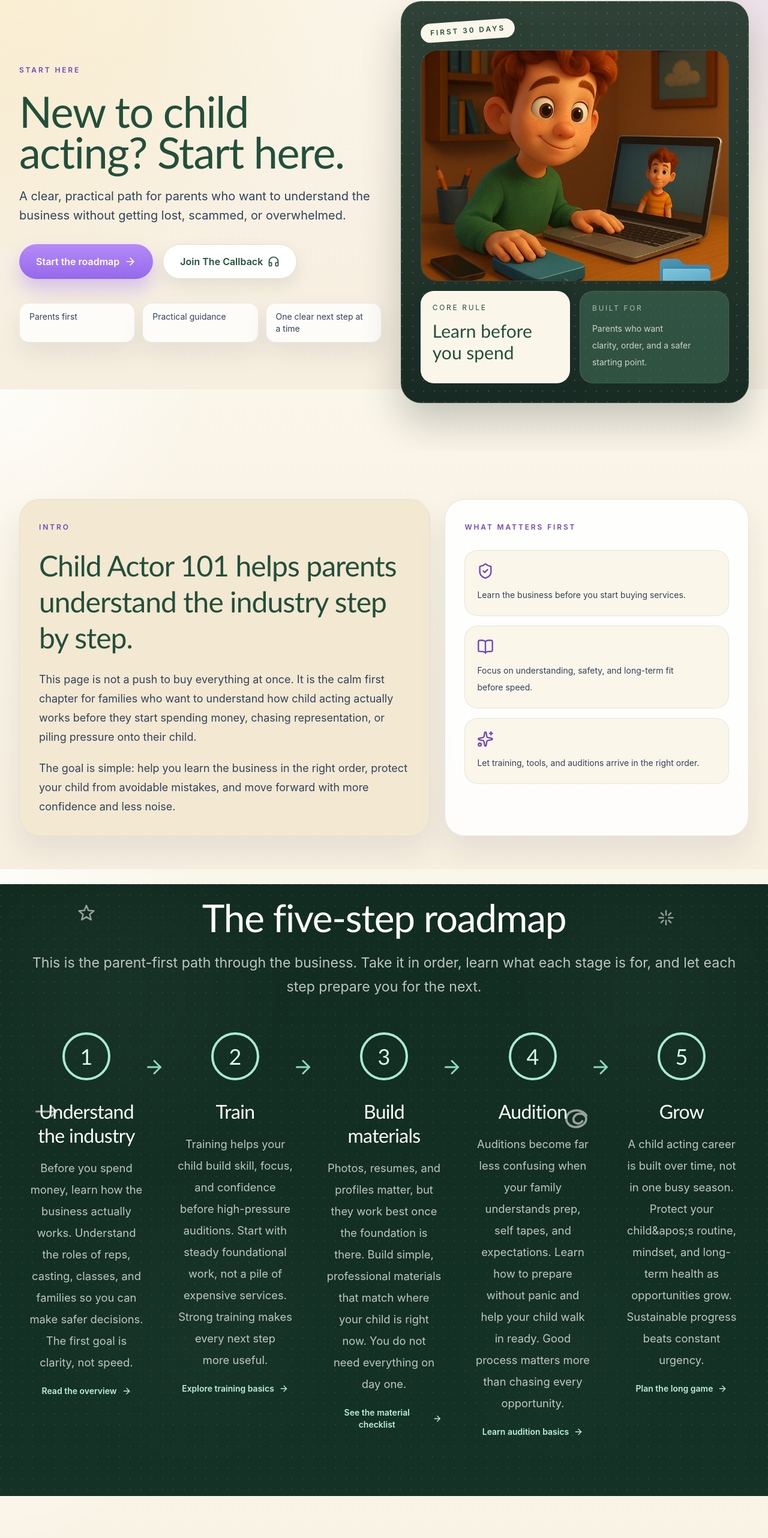
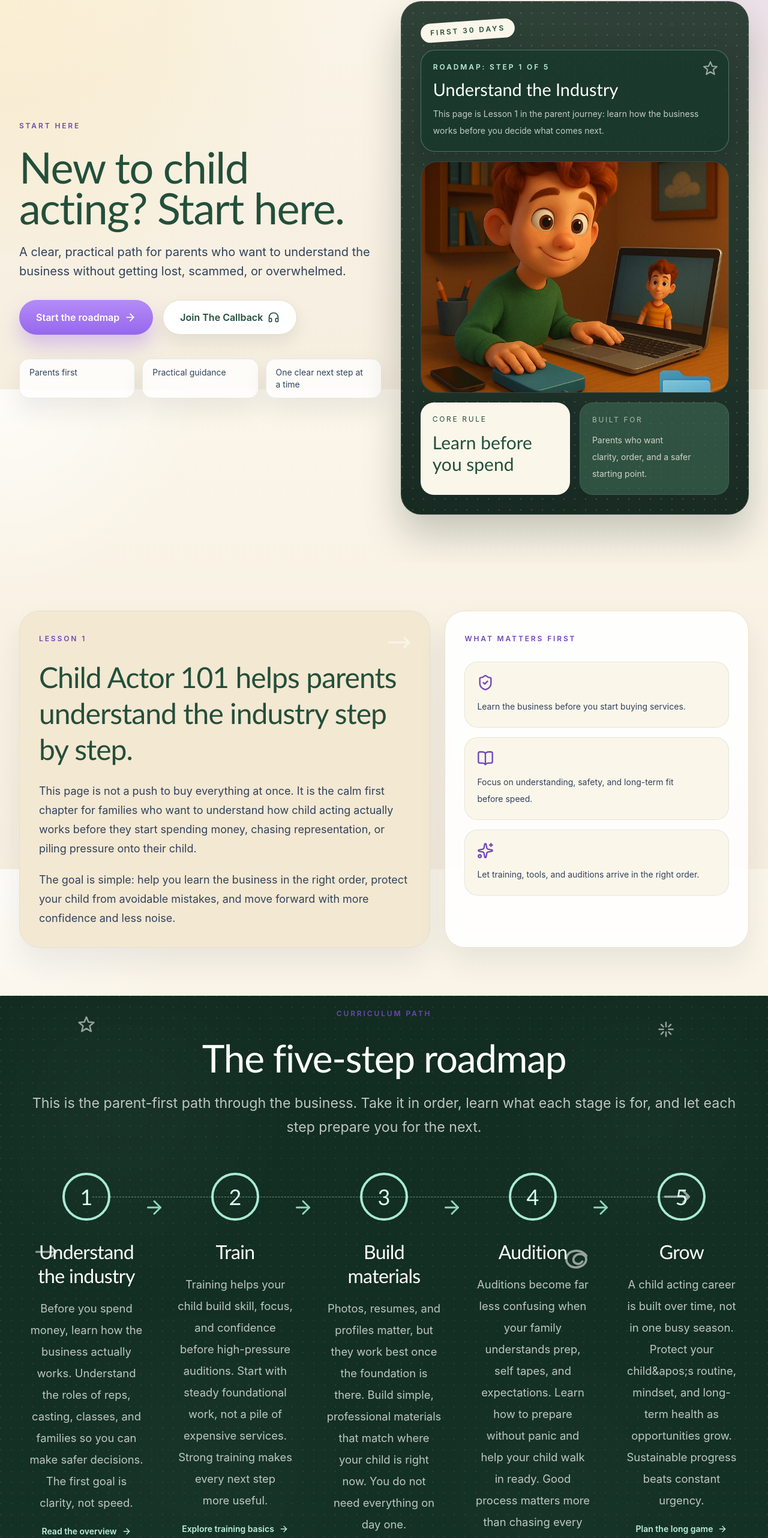
Before and after one commit to cor9/childactor101-site, a Next.js app: page /start-here in a window 1280 px wide. Shown: the part 151-2715 px from the top of the page at 60% size. Built offline with nearby package versions, Linux system fonts and the light colour scheme.

Commit message:
Refine Start Here onboarding experience

```diff
--- a/src/app/start-here/page.tsx
+++ b/src/app/start-here/page.tsx
@@ -8,6 +8,7 @@ import { LessonCard } from "@/components/content/LessonCard";
 import { Newsletter } from "@/components/content/Newsletter";
 import { JourneyTimeline } from "@/components/home/JourneyTimeline";
 import { PageHero } from "@/components/PageHero";
+import { ChalkDoodle } from "@/components/primitives/ChalkDoodle";
 import { SectionLabel } from "@/components/SectionLabel";
 import { images } from "@/content/images";
 
@@ -84,7 +85,7 @@ const firstReads = [
   },
 ];
 
-const guides = [
+const freeGuides = [
   {
     title: "Headshot Guide",
     description:
@@ -113,12 +114,22 @@ const guides = [
     href: "/guides/zoom-callback-tips",
     eyebrow: "Free guide",
   },
+];
+
+const freeTools = [
   {
     title: "Resume101",
     description:
       "A focused tool for building a clean, professional actor resume once your child is ready to present materials clearly.",
     href: "/ecosystem#resume101",
-    eyebrow: "Tool",
+    eyebrow: "Free tool",
+  },
+  {
+    title: "Pages101",
+    description:
+      "A clean home base for actor materials when your family is ready to organize photos, resume, and links professionally.",
+    href: "/ecosystem#pages101",
+    eyebrow: "Career tool",
   },
 ];
 
@@ -208,6 +219,18 @@ export default function StartHerePage() {
           <div className="inline-flex rotate-[-4deg] rounded-full bg-paper px-4 py-2 text-xs font-semibold uppercase tracking-[0.24em] text-chalkboard shadow-soft">
             First 30 days
           </div>
+          <div className="relative rounded-[24px] border border-[#a8ead6]/35 bg-[#17382b]/78 px-5 py-5 text-chalk shadow-[0_18px_40px_rgba(8,23,19,0.2)]">
+            <ChalkDoodle variant="star" className="right-4 top-4 h-7 w-7 text-[#bcefdc]" />
+            <p className="text-xs font-semibold uppercase tracking-[0.24em] text-[#bcefdc]">
+              Roadmap: Step 1 of 5
+            </p>
+            <p className="mt-3 font-display text-[1.8rem] leading-tight text-white">
+              Understand the Industry
+            </p>
+            <p className="mt-2 text-sm leading-7 text-white/74">
+              This page is Lesson 1 in the parent journey: learn how the business works before you decide what comes next.
+            </p>
+          </div>
           <div className="overflow-hidden rounded-[28px] border border-chalk/10">
             <Image
               src={images.chapterGettingStarted.src}
@@ -241,8 +264,9 @@ export default function StartHerePage() {
 
       <section className="px-4 py-18 sm:px-6 lg:px-8 lg:py-20">
         <div className="mx-auto grid w-full max-w-7xl gap-6 lg:grid-cols-[1.15fr_0.85fr]">
-          <Card tone="warm">
-            <SectionLabel>Intro</SectionLabel>
+          <Card tone="warm" className="relative">
+            <ChalkDoodle variant="arrow-right" className="right-8 top-8 hidden h-10 w-10 text-purple/40 lg:block" />
+            <SectionLabel>Lesson 1</SectionLabel>
             <h2 className="mt-6 font-display text-4xl leading-tight text-chalkboard sm:text-5xl">
               Child Actor 101 helps parents understand the industry step by step.
             </h2>
@@ -259,7 +283,8 @@ export default function StartHerePage() {
             </p>
           </Card>
 
-          <Card className="bg-white/90">
+          <Card className="relative bg-white/90">
+            <ChalkDoodle variant="spark" className="right-7 top-7 hidden h-8 w-8 text-purple/35 lg:block" />
             <SectionLabel>What matters first</SectionLabel>
             <div className="mt-7 space-y-4">
               <div className="rounded-[22px] border border-chalkboard/10 bg-paper px-5 py-5">
@@ -287,14 +312,16 @@ export default function StartHerePage() {
 
       <JourneyTimeline
         id="roadmap"
+        label="Curriculum path"
         title="The five-step roadmap"
         description="This is the parent-first path through the business. Take it in order, learn what each stage is for, and let each step prepare you for the next."
+        showProgressLine
         steps={roadmapSteps}
       />
 
-      <section className="px-4 py-20 sm:px-6 lg:px-8">
+      <section id="first-lessons" className="px-4 py-20 sm:px-6 lg:px-8">
         <div className="mx-auto w-full max-w-7xl">
-          <SectionLabel>First things to read</SectionLabel>
+          <SectionLabel>First lessons</SectionLabel>
           <div className="mt-6 max-w-3xl">
             <h2 className="font-display text-4xl leading-tight text-chalkboard sm:text-5xl">
               Start with the lessons that reduce confusion first.
@@ -324,7 +351,7 @@ export default function StartHerePage() {
 
       <section className="bg-paper-warm px-4 py-20 sm:px-6 lg:px-8">
         <div className="mx-auto w-full max-w-7xl">
-          <SectionLabel>Free tools and guides</SectionLabel>
+          <SectionLabel>Lesson extras</SectionLabel>
           <div className="mt-6 max-w-3xl">
             <h2 className="font-display text-4xl leading-tight text-chalkboard sm:text-5xl">
               Use practical resources that support the stage you&apos;re actually in.
@@ -334,8 +361,14 @@ export default function StartHerePage() {
               step, not when you need to buy your way into the business.
             </p>
           </div>
-          <div className="mt-10 grid gap-6 md:grid-cols-2 xl:grid-cols-5">
-            {guides.map((item) => (
+          <div className="mt-10 grid gap-8 lg:grid-cols-[1.35fr_0.65fr]">
+            <div>
+              <div className="flex items-center gap-3">
+                <SectionLabel>Free Guides</SectionLabel>
+                <ChalkDoodle variant="arrow-right" className="static h-7 w-7 text-purple/40" />
+              </div>
+              <div className="mt-5 grid gap-6 md:grid-cols-2">
+                {freeGuides.map((item) => (
                   <LessonCard
                     key={item.title}
                     actionHref={item.href}
@@ -348,28 +381,45 @@ export default function StartHerePage() {
                 ))}
               </div>
             </div>
+
+            <div>
+              <SectionLabel>Free Tools</SectionLabel>
+              <div className="mt-5 grid gap-6">
+                {freeTools.map((item) => (
+                  <LessonCard
+                    key={item.title}
+                    actionHref={item.href}
+                    actionLabel="Open tool"
+                    description={item.description}
+                    eyebrow={item.eyebrow}
+                    title={item.title}
+                    tone="paper"
+                  />
+                ))}
+              </div>
+            </div>
+          </div>
+        </div>
       </section>
 
       <section className="bg-chalkboard px-4 py-20 text-chalk sm:px-6 lg:px-8">
         <div className="mx-auto w-full max-w-7xl">
-          <SectionLabel className="text-[#bcefdc]">
-            When to consider training or coaching
-          </SectionLabel>
+          <SectionLabel className="text-[#bcefdc]">Later in the roadmap</SectionLabel>
           <div className="mt-6 grid gap-8 lg:grid-cols-[0.95fr_1.05fr] lg:items-start">
             <div>
               <h2 className="font-display text-4xl leading-tight text-white sm:text-5xl">
-                Training is not the first purchase every family needs.
+                Not today? That&apos;s okay.
               </h2>
               <p className="mt-5 text-lg leading-8 text-white/76">
-                In the beginning, most families need understanding more than
-                they need another service. Training and coaching become more
-                useful once your actor is ready to build skill, take direction,
-                and audition with more confidence.
+                Training and coaching become useful when your family is ready
+                for more structure, feedback, or skill-building. Start with
+                understanding. Then choose support that matches your child&apos;s
+                actual stage.
               </p>
               <p className="mt-5 text-lg leading-8 text-white/76">
                 The right support should strengthen fundamentals and reduce
-                chaos. It should not replace a clear roadmap or create pressure
-                to sprint before your child is ready.
+                chaos. It should never make a family feel rushed into spending
+                before the basics are clear.
               </p>
               <div className="mt-8">
                 <Button href="/ecosystem" variant="outlineLight">
@@ -401,10 +451,35 @@ export default function StartHerePage() {
           <Newsletter
             ctaHref="#newsletter"
             ctaLabel="Join The Callback"
-            description="The Callback gives parents practical guidance, new articles, podcast updates, and resources from the Child Actor 101 ecosystem."
-            label="Newsletter"
+            description="The Callback is not another hype email. It&apos;s practical guidance for parents of young actors — new lessons, honest industry perspective, podcast updates, and resources from the Child Actor 101 ecosystem."
+            label="Next lesson"
             title="Get the next lesson in your inbox."
           />
+        </div>
+      </section>
+
+      <section className="bg-paper-warm px-4 pb-20 sm:px-6 lg:px-8">
+        <div className="mx-auto w-full max-w-6xl">
+          <Card tone="warm" className="relative">
+            <ChalkDoodle variant="star" className="right-8 top-8 hidden h-8 w-8 text-purple/35 lg:block" />
+            <SectionLabel>Continue the journey</SectionLabel>
+            <h2 className="mt-6 font-display text-4xl leading-tight text-chalkboard sm:text-5xl">
+              Ready for the next chapter?
+            </h2>
+            <p className="mt-5 max-w-3xl text-lg leading-8 text-ink-soft">
+              Start with the basics, then move through the roadmap at your family&apos;s pace.
+            </p>
+            <div className="mt-8 flex flex-col gap-4 sm:flex-row">
+              <Button href="#first-lessons" size="lg">
+                Read the first lessons
+                <ArrowRight className="h-5 w-5" />
+              </Button>
+              <Button href="/ecosystem" size="lg" variant="secondary">
+                Explore the ecosystem
+                <ArrowRight className="h-5 w-5" />
+              </Button>
+            </div>
+          </Card>
         </div>
       </section>
     </main>
--- a/src/components/home/JourneyTimeline.tsx
+++ b/src/components/home/JourneyTimeline.tsx
@@ -17,6 +17,8 @@ export interface JourneyStep {
 export interface JourneyTimelineProps {
   description: string;
   id?: string;
+  label?: string;
+  showProgressLine?: boolean;
   steps: JourneyStep[];
   title: string;
 }
@@ -24,6 +26,8 @@ export interface JourneyTimelineProps {
 export function JourneyTimeline({
   description,
   id = "journey",
+  label,
+  showProgressLine = false,
   steps,
   title,
 }: JourneyTimelineProps) {
@@ -39,13 +43,28 @@ export function JourneyTimeline({
           className="relative"
           description={description}
           descriptionClassName="mt-4 text-[1.45rem] leading-8 text-white/72"
+          label={label}
+          labelClassName="text-[#bcefdc]"
           title={title}
-          titleClassName="font-display text-[2rem] leading-tight text-white sm:text-[2.3rem] lg:text-[2.3rem]"
+          titleClassName={`${label ? "mt-6 " : ""}font-display text-[2rem] leading-tight text-white sm:text-[2.3rem] lg:text-[2.3rem]`}
         />
         <ChalkDoodle variant="star" className="left-[10%] top-8 hidden h-8 w-8 md:block" />
         <ChalkDoodle variant="spark" className="right-[12%] top-10 hidden h-8 w-8 md:block" />
 
-        <div className="mt-14 grid gap-10 md:grid-cols-2 xl:grid-cols-5 xl:gap-6">
+        <div className="relative mt-14">
+          {showProgressLine ? (
+            <>
+              <div
+                aria-hidden="true"
+                className="absolute left-[10%] right-[10%] top-10 hidden h-px border-t border-dashed border-[#a8ead6]/55 xl:block"
+              />
+              <ChalkDoodle
+                variant="arrow-right"
+                className="right-[8%] top-4 hidden h-12 w-12 text-[#bcefdc] xl:block"
+              />
+            </>
+          ) : null}
+          <div className="grid gap-10 md:grid-cols-2 xl:grid-cols-5 xl:gap-6">
             {steps.map((step, index) => (
               <div key={step.title} className="relative text-center xl:px-4">
                 {index < steps.length - 1 ? (
@@ -84,6 +103,7 @@ export function JourneyTimeline({
               </div>
             ))}
           </div>
+        </div>
       </Container>
     </Section>
   );
```
Lines whose indentation alone changed are shown as unchanged.
